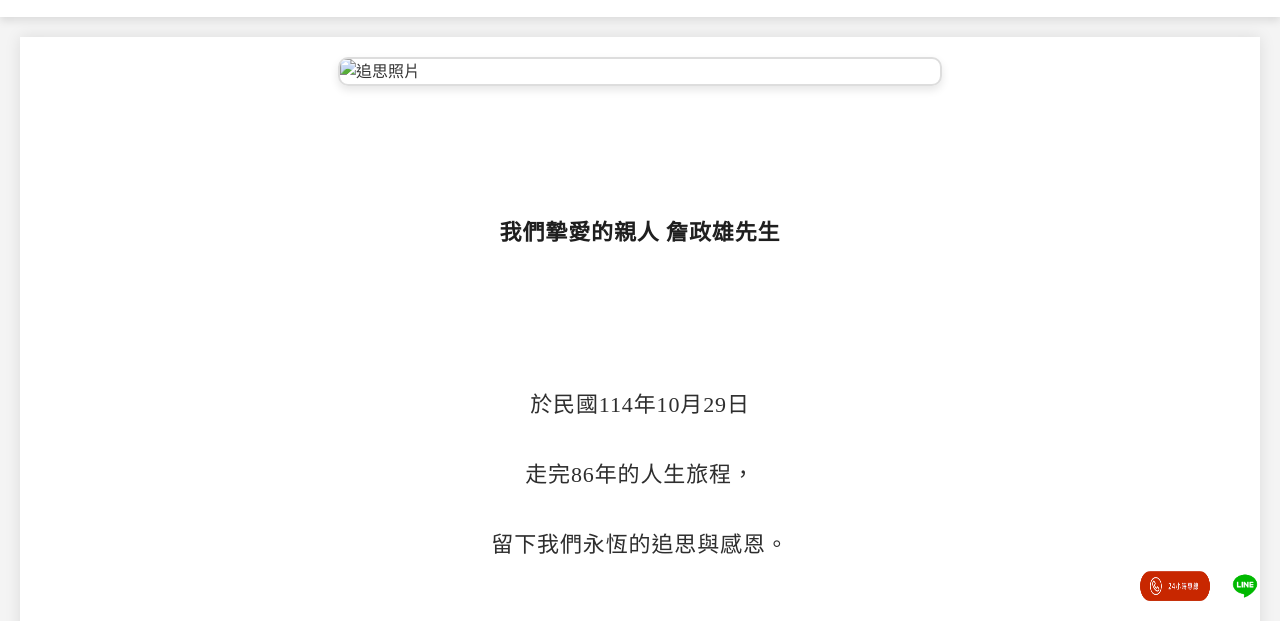
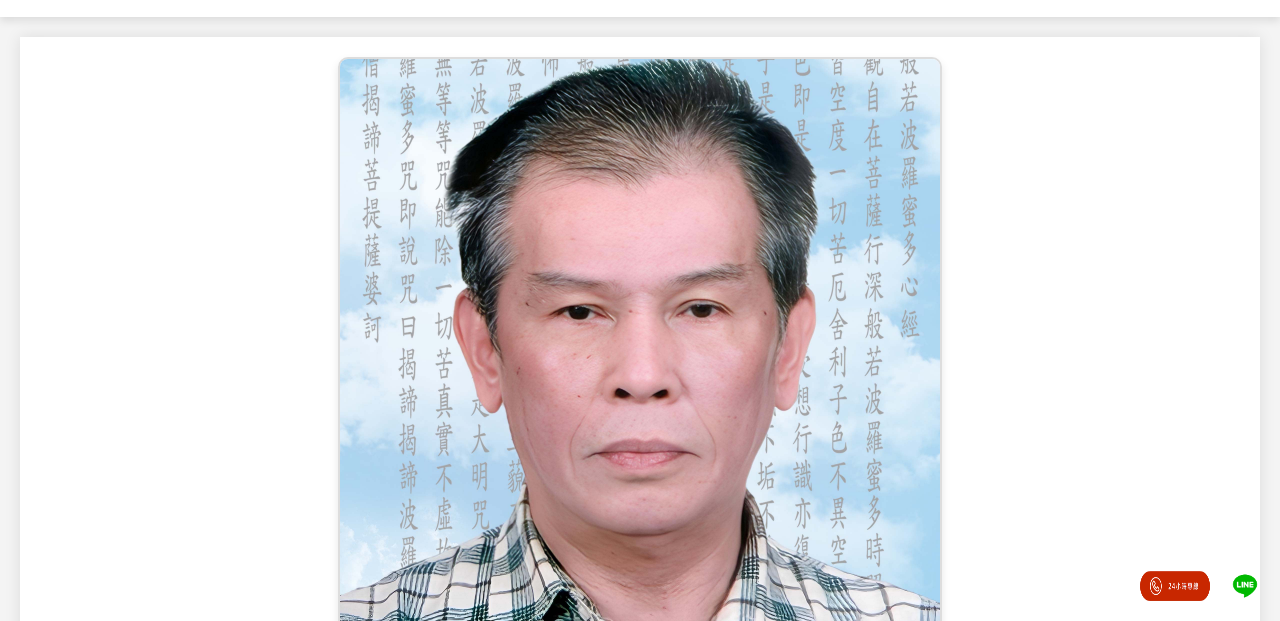
Before and after one commit to Shiangan/ZhanZhengXiong, a plain HTML site: page index.html in a window 1280 px wide. Shown: the part 179-800 px from the top of the page. Drawn offline with nearby package versions, Linux system fonts and the light colour scheme; a web font is replaced by a local one.

Commit message:
Update index.html

```diff
--- a/index.html
+++ b/index.html
@@ -116,7 +116,7 @@ document.addEventListener('DOMContentLoaded', function () {
 
 <main>
   <section class="main-photo-section">
-    <img id="main-photo" src="image/IMG_0138.jpeg" alt="追思照片" loading="lazy">
+    <img id="main-photo" src="image/IMG_0240.jpeg" alt="追思照片" loading="lazy">
 
     <div id="life-story">
       <p class="fade-in-text" style="--delay:0s;"><strong>我們摯愛的親人 詹政雄先生</strong></p>
```
